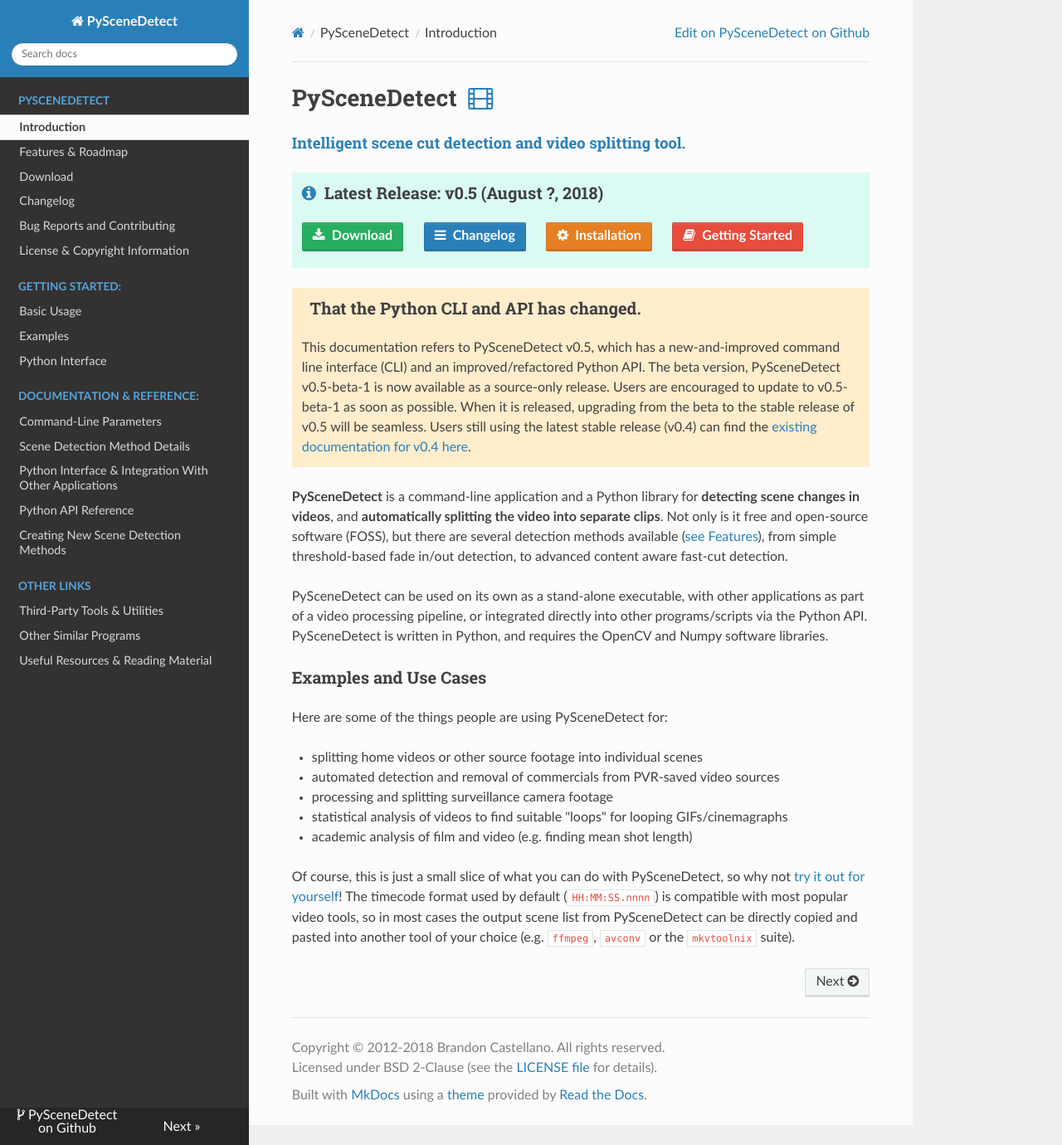
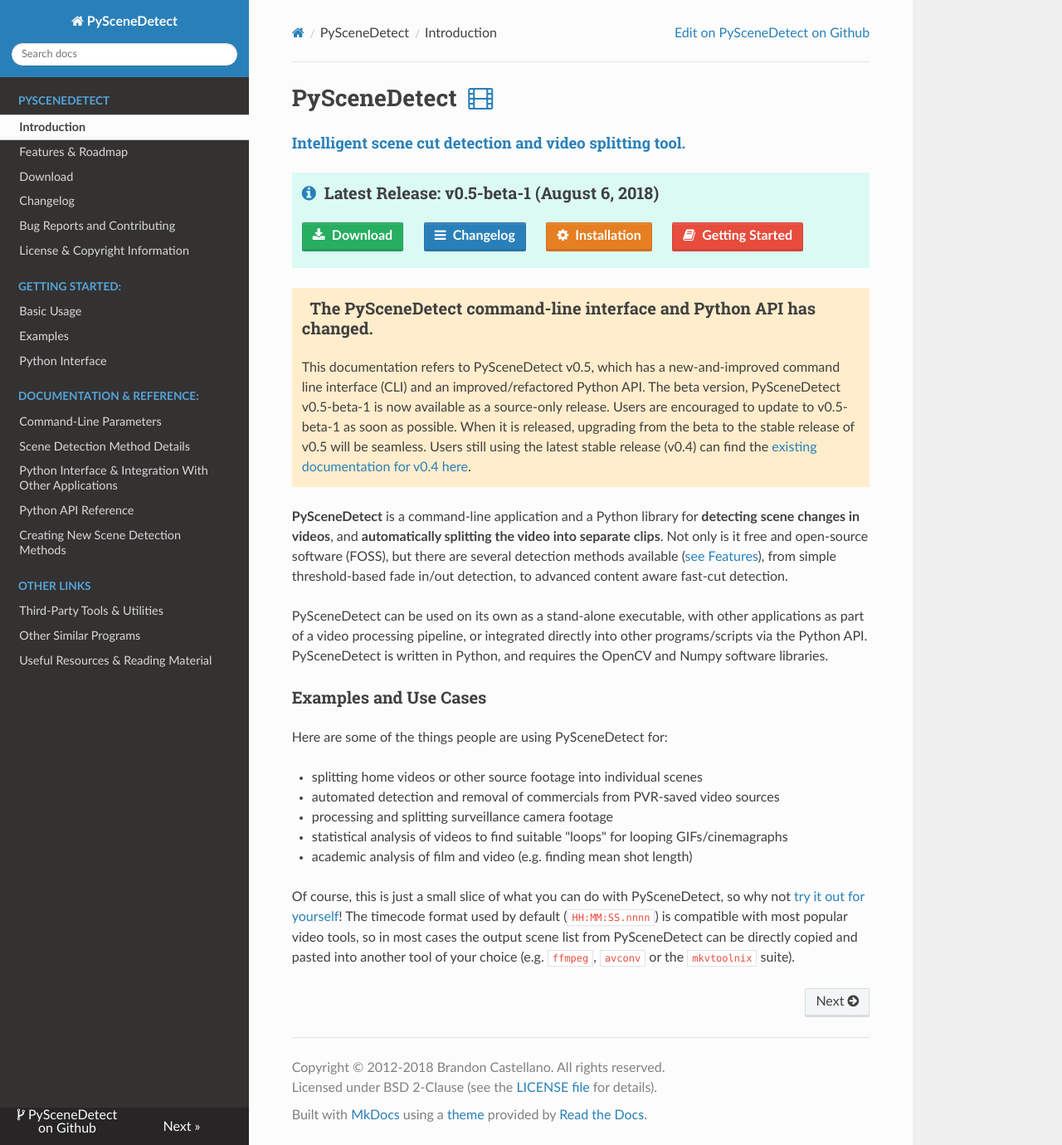
Before and after one commit to vovamushak/PySceneDetect, an MkDocs documentation site: the page built from docs/index.md, in a window 1280 px wide and 1380 px high. Shown: the whole window at 83% size. Built offline with MkDocs 1.6.1, drawn with Linux system fonts in a browser that asks for light colours; nearby versions of some CDN libraries; old or Windows-style settings are respelled for this version of MkDocs.

Commit message:
Update version in header of latest release.

```diff
--- a/docs/index.md
+++ b/docs/index.md
@@ -2,12 +2,12 @@
 <h4 class="wy-text-info">Intelligent scene cut detection and video splitting tool.</h4>
 
 <div class="important">
-<h3 class="wy-text-neutral"><span class="fa fa-info-circle wy-text-info"></span>&nbsp; Latest Release: <b>v0.5</b> (August ?, 2018)</h3>
+<h3 class="wy-text-neutral"><span class="fa fa-info-circle wy-text-info"></span>&nbsp; Latest Release: <b>v0.5-beta-1</b> (August 6, 2018)</h3>
 <a href="download/" class="btn btn-success" style="margin-bottom:8px;" role="button"><span class="fa fa-download"></span>&nbsp; <b>Download</b></a> &nbsp;&nbsp;&nbsp;&nbsp; <a href="changelog/" class="btn btn-info" style="margin-bottom:8px;" role="button"><span class="fa fa-reorder"></span>&nbsp; <b>Changelog</b></a> &nbsp;&nbsp;&nbsp;&nbsp; <a href="download/#installation" class="btn btn-warning" style="margin-bottom:8px;" role="button"><span class="fa fa-gear"></span>&nbsp; <b>Installation</b></a> &nbsp;&nbsp;&nbsp;&nbsp; <a href="examples/usage/" class="btn btn-danger" style="margin-bottom:8px;" role="button"><span class="fa fa-book"></span>&nbsp; <b>Getting Started</b></a>
 </div>
 
 <div class="warning">
-<h3><span class="fa wy-text-warning"></span>&nbsp; That the Python CLI and API has changed.</h3>
+<h3><span class="fa wy-text-warning"></span>&nbsp; The PySceneDetect command-line interface and Python API has changed.</h3>
 This documentation refers to PySceneDetect v0.5, which has a new-and-improved command line interface (CLI) and an improved/refactored Python API.
 
 The beta version, PySceneDetect v0.5-beta-1 is now available as a source-only release.  Users are encouraged to update to v0.5-beta-1 as soon as possible. When it is released, upgrading from the beta to the stable release of v0.5 will be seamless.
```
